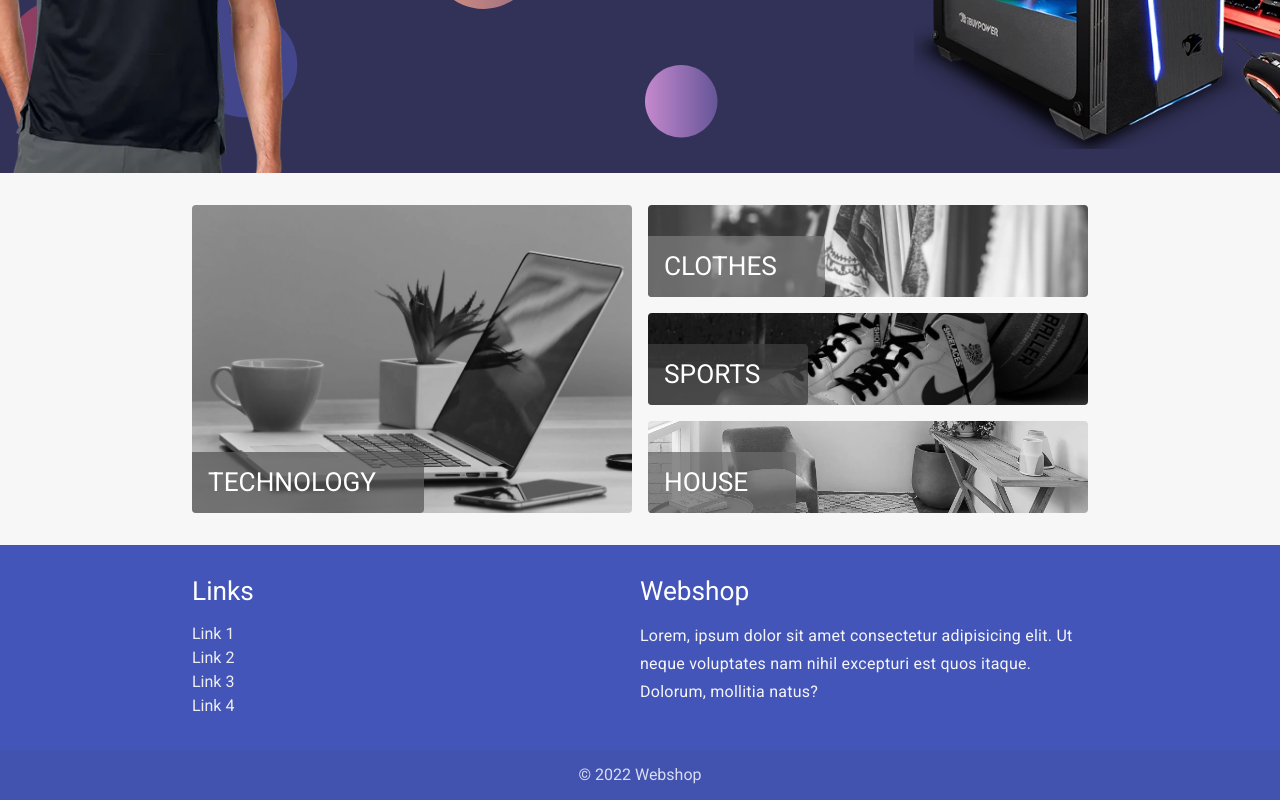
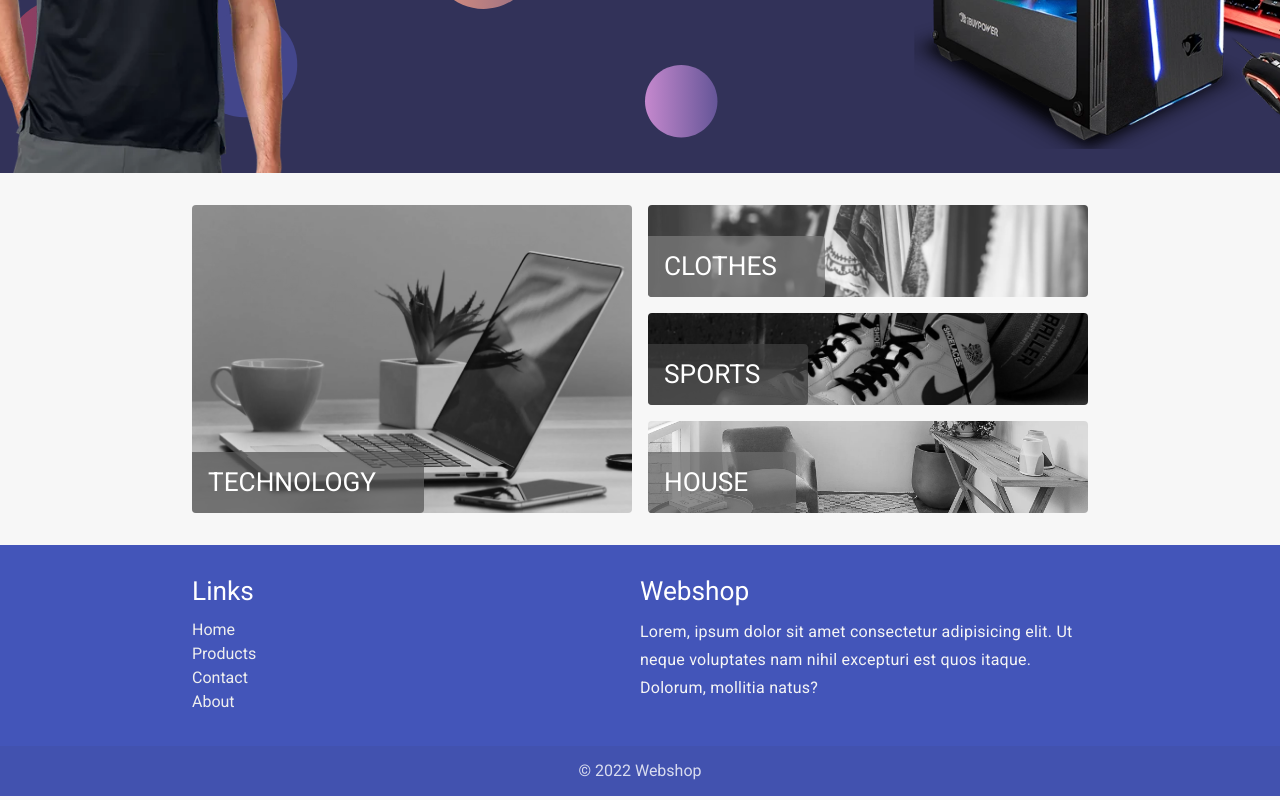
Before and after one commit to notSagyo/ch-js-site, a plain HTML site: page index.html in a window 1280 px wide. Shown: the part 451-1251 px from the top of the page. Drawn offline with nearby package versions, Linux system fonts and the light colour scheme; no server answers.

Commit message:
Add links to footer

```diff
--- a/js/template.js
+++ b/js/template.js
@@ -1,6 +1,6 @@
 // Me cansé de modificar los html todo el rato así que le mando esto
 
-// PAGES HTML --------------------------------------------------------------- //
+// PAGES HTML ================================================================//
 (() => {
 	let currentPage = getCurrentPage();
 	let pagesPath = (currentPage) == 'index' ? 'pages/' : '';
@@ -45,10 +45,10 @@
 					<div class="col l4 s12">
 						<h5 class="footer-header h5 white-text">Links</h5>
 						<ul>
-							<li><a class="grey-text text-lighten-3" href="#!">Link 1</a></li>
-							<li><a class="grey-text text-lighten-3" href="#!">Link 2</a></li>
-							<li><a class="grey-text text-lighten-3" href="#!">Link 3</a></li>
-							<li><a class="grey-text text-lighten-3" href="#!">Link 4</a></li>
+							<li><a class="grey-text text-lighten-3" href="${setHref('index', '../')}">Home</a></li>
+							<li><a class="grey-text text-lighten-3" href="${setHref('products', pagesPath)}">Products</a></li>
+							<li><a class="grey-text text-lighten-3" href="${setHref('contact', pagesPath)}">Contact</a></li>
+							<li><a class="grey-text text-lighten-3" href="${setHref('about', pagesPath)}">About</a></li>
 						</ul>
 					</div>
 					<div class="col l6 s12">
@@ -123,7 +123,7 @@
 	}
 })();
 
-// PRODUCTS HTML ------------------------------------------------------------ //
+// PRODUCTS HTML =============================================================//
 function getProductHtml(product) {
 	let { name, description, image, total } = product;
 	if (total % 1 != 0) total = total.toFixed(2);
```
Also changed, not shown: css/main.css.
